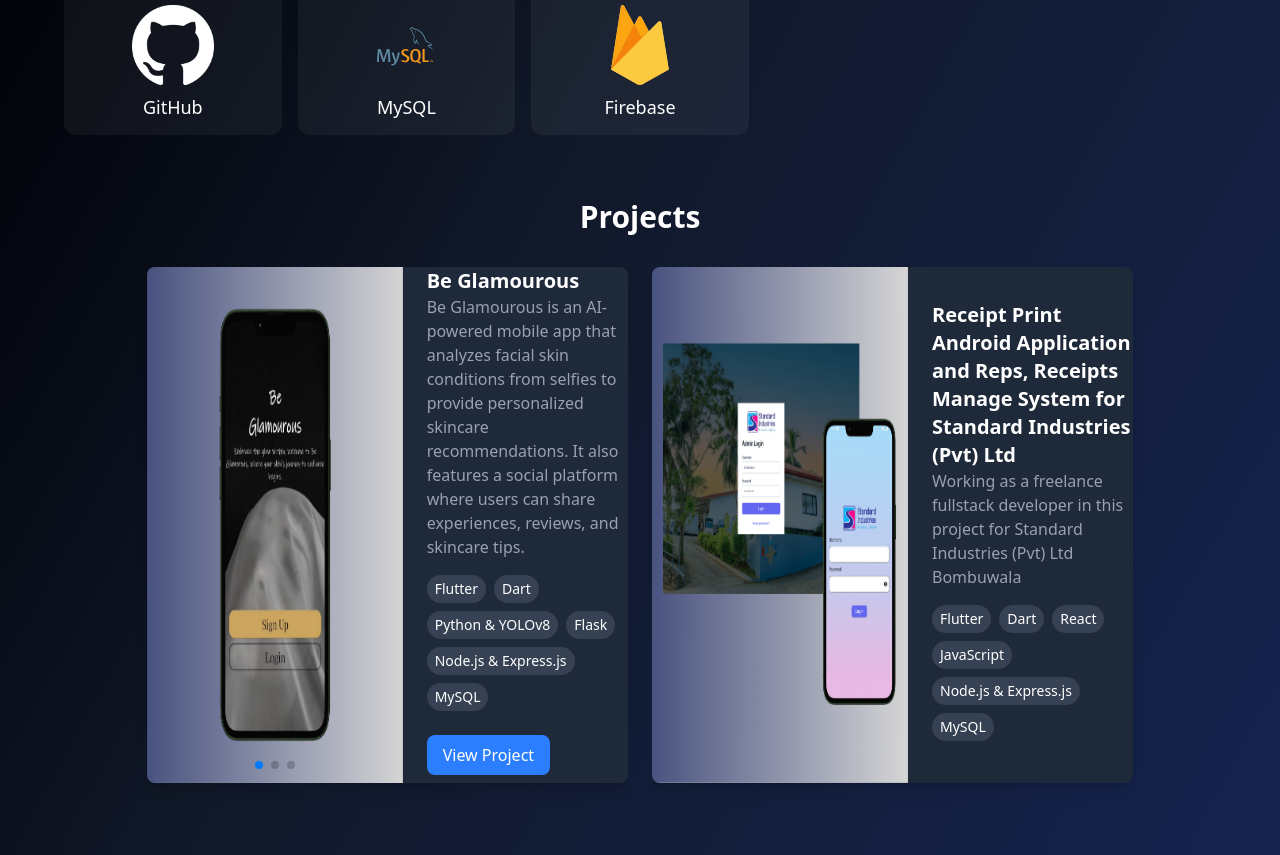
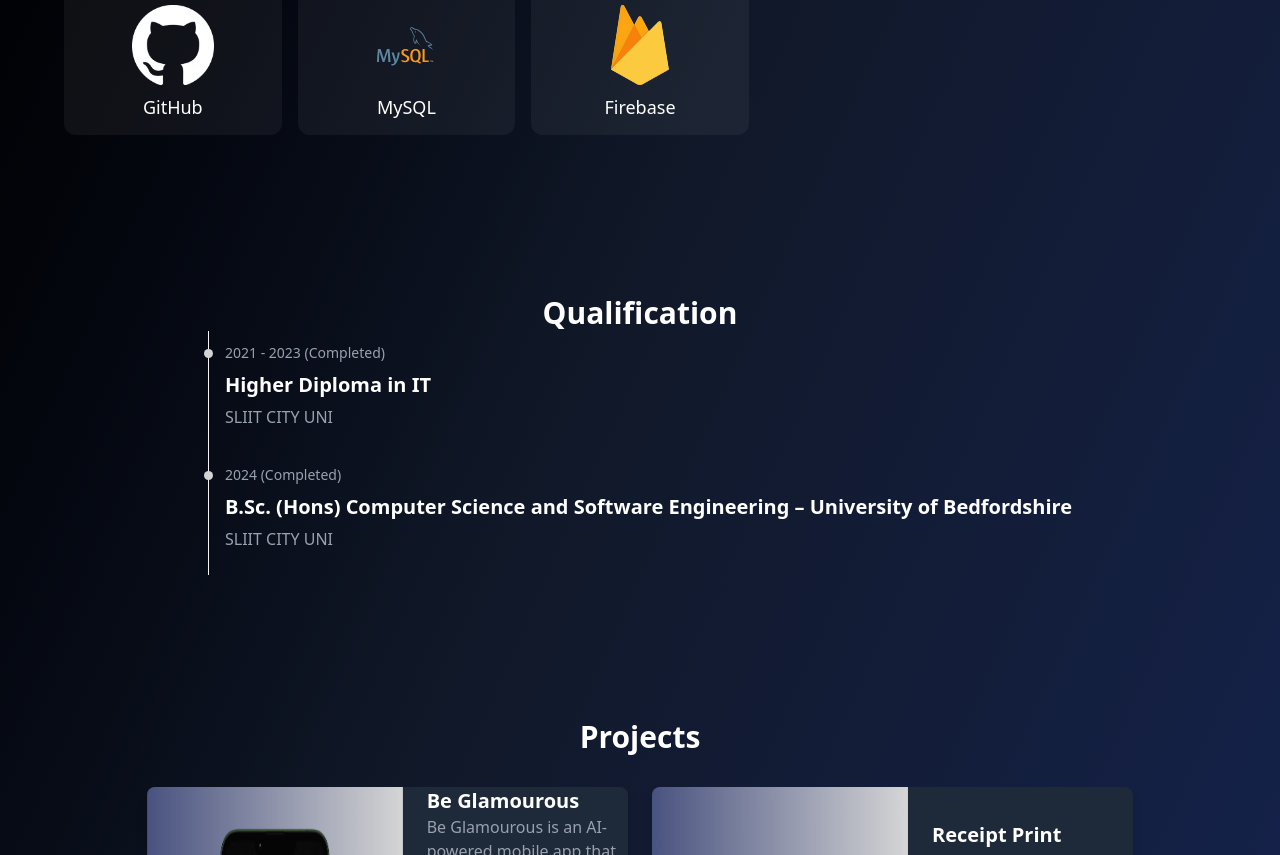
Before and after one commit to rZoysa/portfolio, a React (Vite) app: page / in a window 1280 px wide. Shown: the part 1189-2044 px from the top of the page. Built offline with nearby package versions, Linux system fonts and the light colour scheme.

Commit message:
feat: add Qualification component and update App structure

```diff
--- a/src/App.jsx
+++ b/src/App.jsx
@@ -1,8 +1,9 @@
 import React from "react";
-import Navbar from "./components/navbar";
+import Navbar from "./components/Navbar";
 import Home from "./components/home";
 import About from "./components/about";
 import Experience from "./components/experience";
+import Qualification from "./components/qualification";
 import Projects from "./components/projects";
 import Contact from "./components/contact";
 import Footer from "./components/footer";
@@ -14,6 +15,7 @@ export default function App() {
       <Home />
       <About />
       <Experience />
+      <Qualification />
       <Projects />
       <Contact />
       <Footer />
--- a/src/components/experience.jsx
+++ b/src/components/experience.jsx
@@ -31,7 +31,7 @@ export default function Experience() {
   ];
 
   return (
-    <div id="experience" className="flex justify-center pt-20 px-4 sm:px-10">
+    <div id="experience" className="flex justify-center py-20 px-4 sm:px-10">
       <div className="flex flex-col w-full max-w-6xl">
         <h1 className="text-4xl font-bold text-center text-white mb-5">
           Experience
--- /dev/null
+++ b/src/components/qualification.jsx
@@ -0,0 +1,48 @@
+import React from "react";
+
+export default function Qualification() {
+  return (
+    <div
+      name="qualification"
+      className="w-full py-20"
+    >
+      <div className="max-w-screen-lg mx-auto justify-center w-full text-white">
+        <div>
+          <p className="text-3xl font-bold flex justify-center">
+            Qualification
+          </p>
+        </div>
+
+        <div className="flex justify-center w-full">
+          <ol className="border-l border-neutral-100 dark:border-neutral-100">
+            <li>
+              <div className="flex-start flex items-center pt-3">
+                <div className="-ml-[5px] mr-3 h-[9px] w-[9px] rounded-full bg-neutral-300 dark:bg-neutral-500"></div>
+                <p className="text-sm text-gray-400">2021 - 2023 (Completed)</p>
+              </div>
+              <div className="mb-6 ml-4 mt-2">
+                <h4 className="mb-1.5 text-xl font-semibold">
+                  Higher Diploma in IT
+                </h4>
+                <p className="mb-3 text-gray-400">SLIIT CITY UNI</p>
+              </div>
+            </li>
+            <li>
+              <div className="flex-start flex items-center pt-3">
+                <div className="-ml-[5px] mr-3 h-[9px] w-[9px] rounded-full bg-neutral-300 dark:bg-neutral-500"></div>
+                <p className="text-sm text-gray-400">2024 (Completed)</p>
+              </div>
+              <div className="mb-6 ml-4 mt-2">
+                <h4 className="mb-1.5 text-xl font-semibold">
+                  B.Sc. (Hons) Computer Science and Software Engineering –
+                  University of Bedfordshire
+                </h4>
+                <p className="mb-3 text-gray-400">SLIIT CITY UNI</p>
+              </div>
+            </li>
+          </ol>
+        </div>
+      </div>
+    </div>
+  );
+}
```
